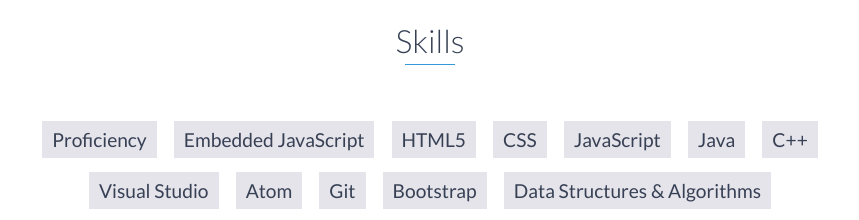
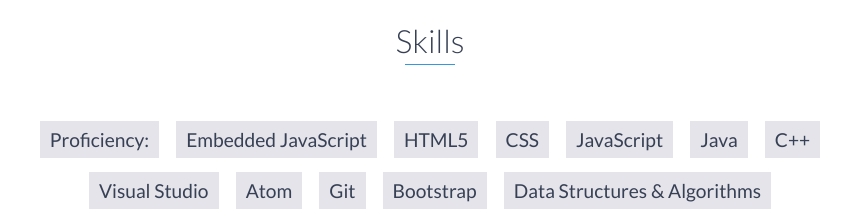
Before and after one commit to dgreen19/my-devportfolio, a website: page index.html in a window 1280 px wide. Shown: the part 3380-3600 px from the top of the page, 210-1069 px from the left. Drawn offline with nearby package versions, Linux system fonts and the light colour scheme.

Commit message:
Update index.html

```diff
--- a/index.html
+++ b/index.html
@@ -223,7 +223,7 @@
   <div id="skills">
     <h2 class="heading">Skills</h2>
     <ul>
-      <li>Proficiency</li>
+      <li>Proficiency:</li>
       <li>Embedded JavaScript</li>
       <li>HTML5</li>
       <li>CSS</li>
```
